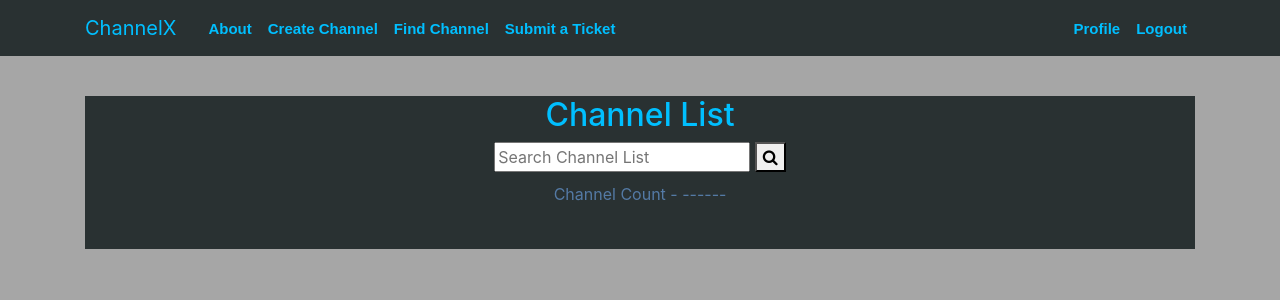
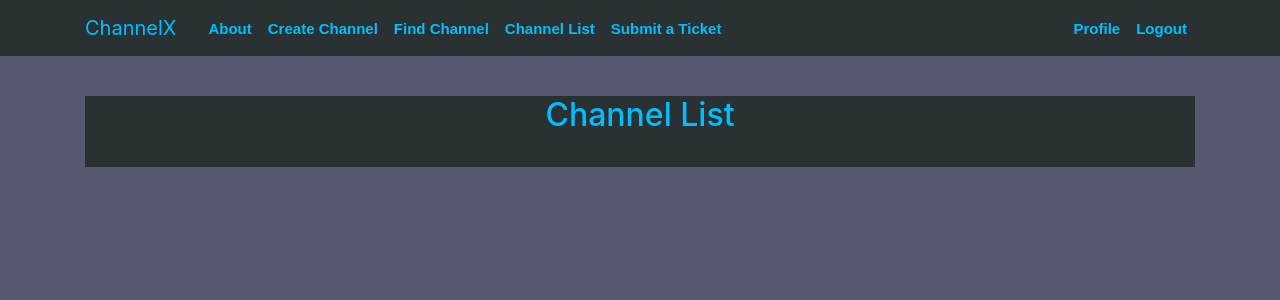
Before and after one commit to thefredliestfred/ChannelX, a Django app: page /channel/ in a window 1280 px wide. Shown: the top 300 px of the page. Run offline with Django 3.2, Linux system fonts and the light colour scheme; a user stored in the database is signed in; data that the repository does not hold is empty; parts of the project's set-up code (start-up, migrations or seed data) failed here and were passed over; some libraries are stand-ins or nearby versions.

Commit message:
Updated from master

```diff
--- a/DjangoProjects/channelx/main/static/main/main.css
+++ b/DjangoProjects/channelx/main/static/main/main.css
@@ -1,6 +1,6 @@
 body {
   padding:0;
-  background-color: #a6a6a6;
+  background-color: #575970;
   margin-top: 5rem;
 }
 
@@ -11,7 +11,7 @@ ul {
   margin: 0;}
 
 tr:nth-child(even) {
-  background-color: #D6DBDF}
+  background-color: #575970}
 
 .bg-steel {
   background-color: #293132;}
--- a/DjangoProjects/channelx/main/templates/main/base.html
+++ b/DjangoProjects/channelx/main/templates/main/base.html
@@ -38,6 +38,8 @@
                         {% if user.is_authenticated %}
                         <a style="color:#00BFFF" class="nav-item nav-link" href="{% url 'channel-create' %}">Create Channel</a>
                         <a style="color:#00BFFF" class="nav-item nav-link" href="{% url 'main-findchannel' %}">Find Channel</a>
+                        <a style="color:#00BFFF" class="nav-item nav-link" href="{% url 'main-channel-list' %}">Channel List</a>
+
                         {% endif %}
                         <a style="color:#00BFFF" class="nav-item nav-link" href="{% url 'main-ticketrequest' %}">Submit a Ticket</a>
                     </div>
--- a/DjangoProjects/channelx/main/templates/main/channel_list.html
+++ b/DjangoProjects/channelx/main/templates/main/channel_list.html
@@ -10,15 +10,6 @@
       <div class="col-12" style="text-align:center; background-color:#293132">
         <!-- Channel List -->
         <h2>Channel List</h2>
-        <!-- Search Channel -->
-        <div>
-            <form>
-              <input type="text" placeholder="Search Channel List" name="search">
-              <button type="submit"><i class="fa fa-search"></i></button>
-              <!-- Channel Count -->
-              <div style="color: #547aa5; padding:10px">Channel Count - ------</div>
-            </form>
-        </div>
           <!-- Channels -->
           <div class="table-wrapper-scroll-y" style="margin: 3%; background-color:#293132">
             {% for channel in channels %}
```
Also changed, not shown: DjangoProjects/channelx/db.sqlite3, DjangoProjects/channelx/main/migrations/0004_merge_20190503_2236.py (added).
